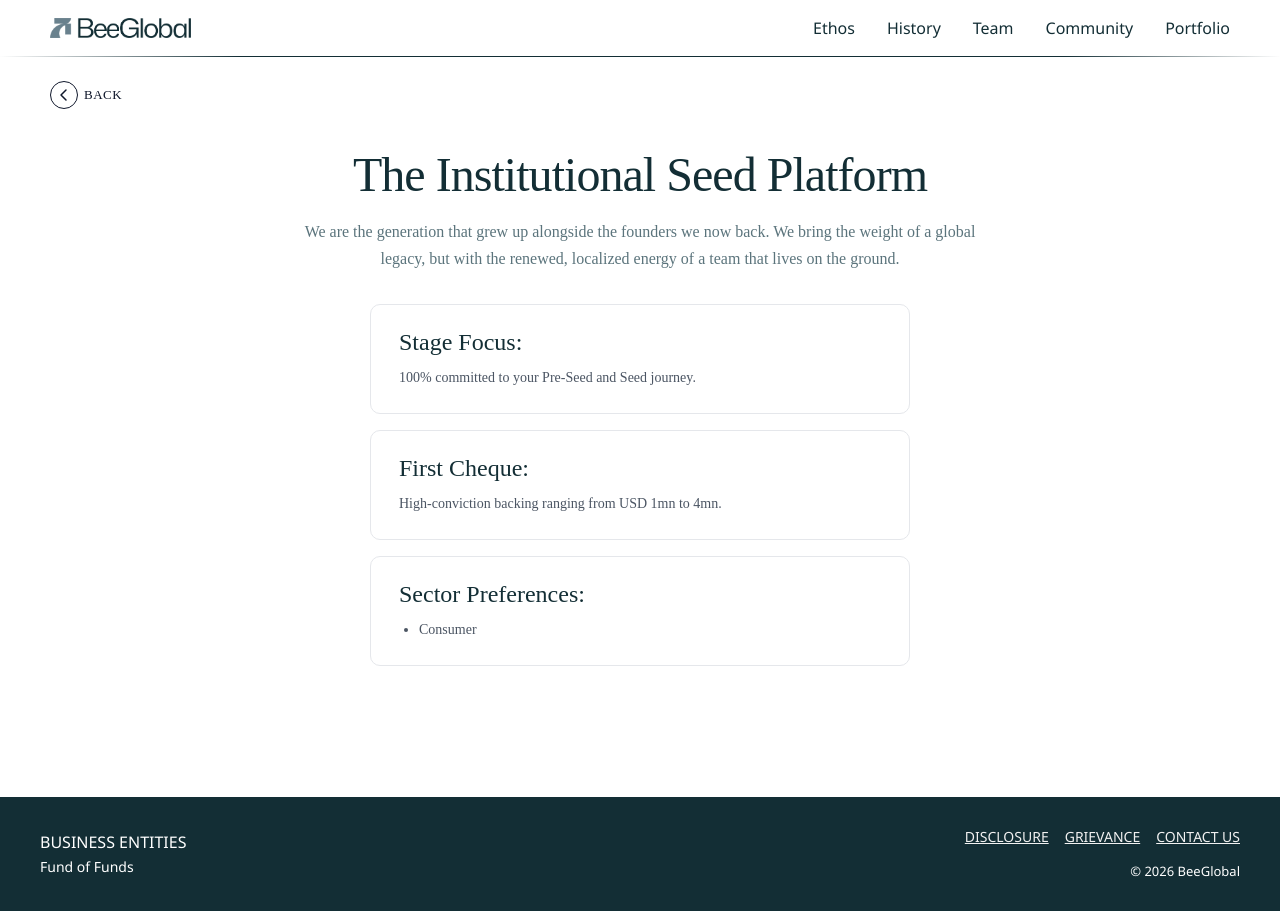
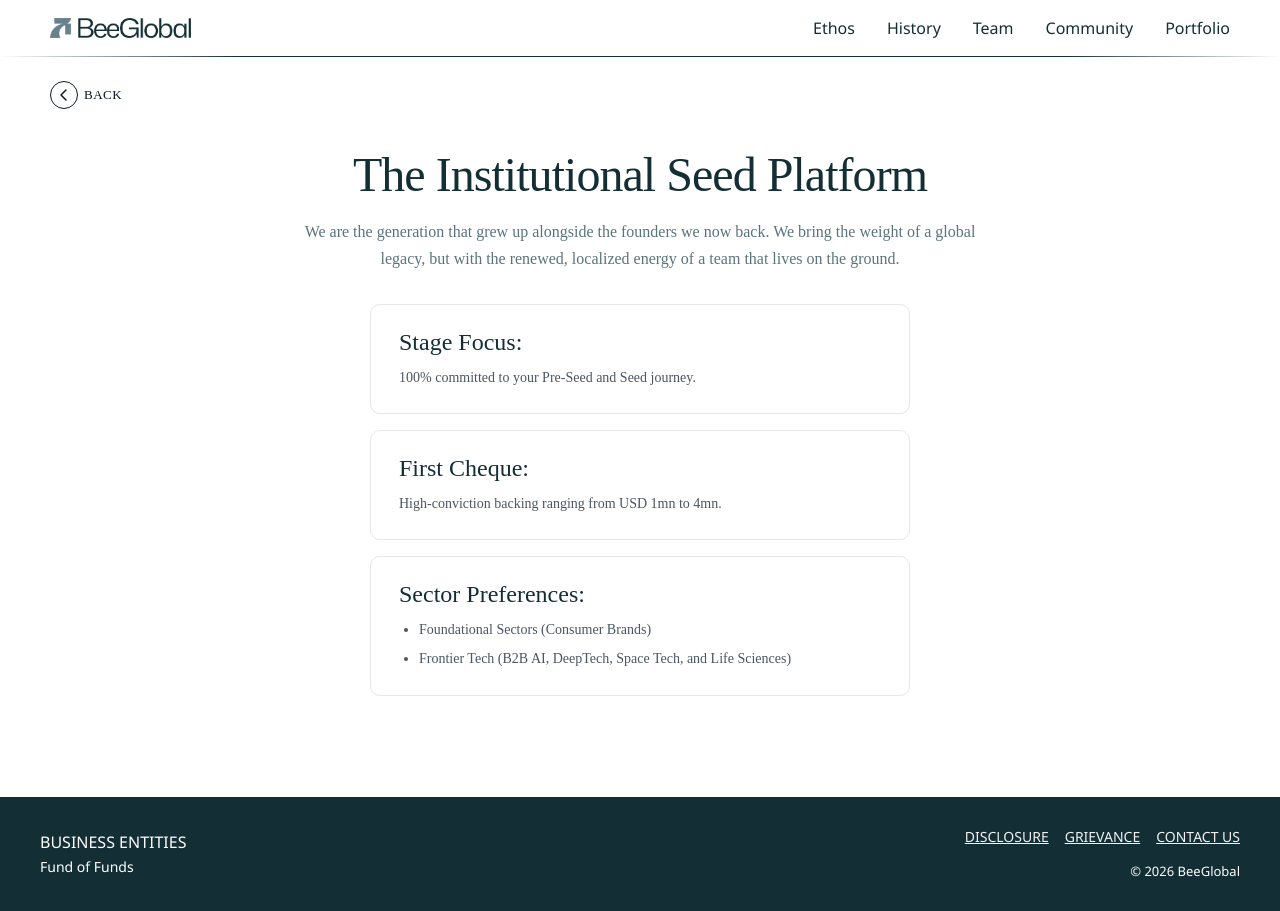
Before and after one commit to Pushstarters/Beenext, a React (Vite) app: page /seed-platform in a window 1280 px wide. Built offline with nearby package versions, Linux system fonts and the light colour scheme; a web font is replaced by a local one.

Commit message:
changes-done-latest

```diff
--- a/src/pages/SeedPlatform.tsx
+++ b/src/pages/SeedPlatform.tsx
@@ -38,7 +38,8 @@
       <div className="seedplatform-card">
         <h2 className="seedplatform-card-title">Sector Preferences:</h2>
         <ul className="seedplatform-card-list">
-          <li>Consumer</li>
+          <li>Foundational Sectors (Consumer Brands)</li>
+          <li>Frontier Tech (B2B AI, DeepTech, Space Tech, and Life Sciences)</li>
         </ul>
       </div>
     </div>
```
